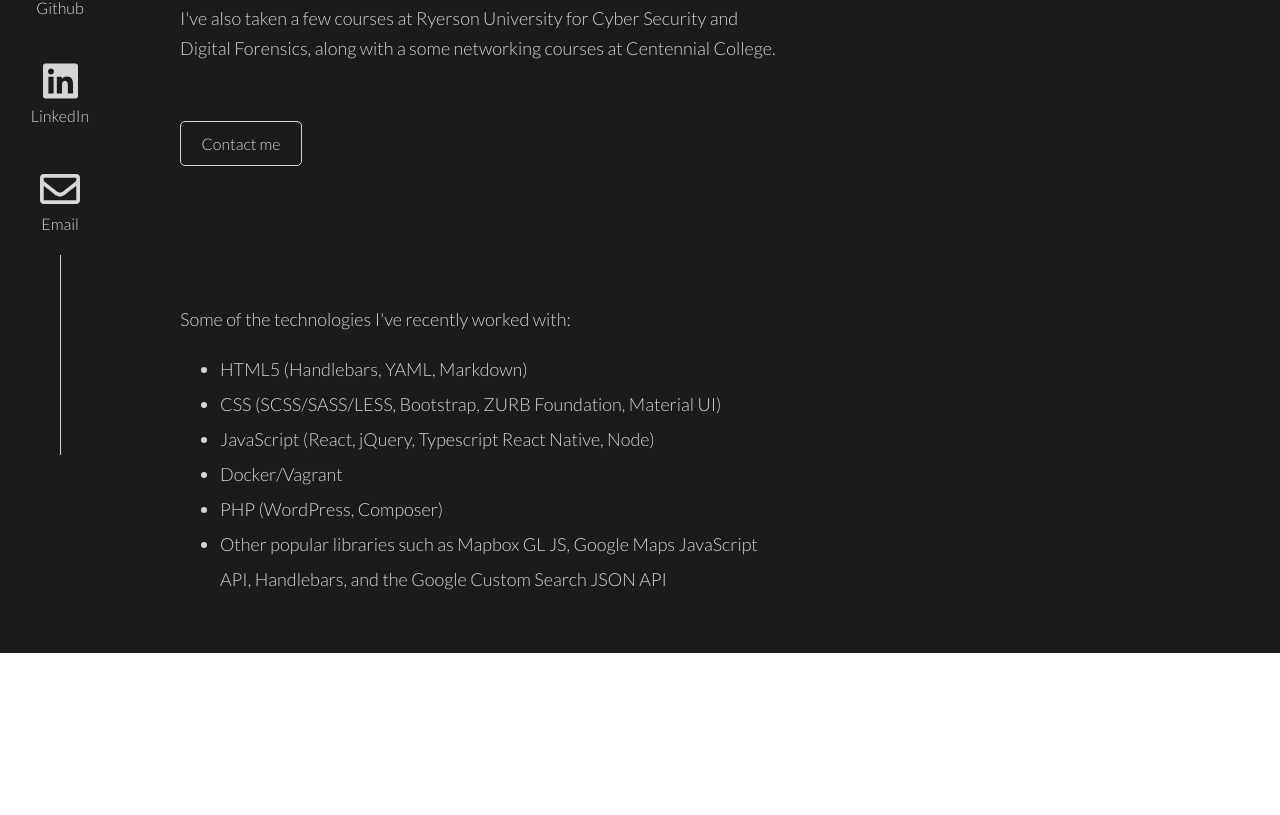
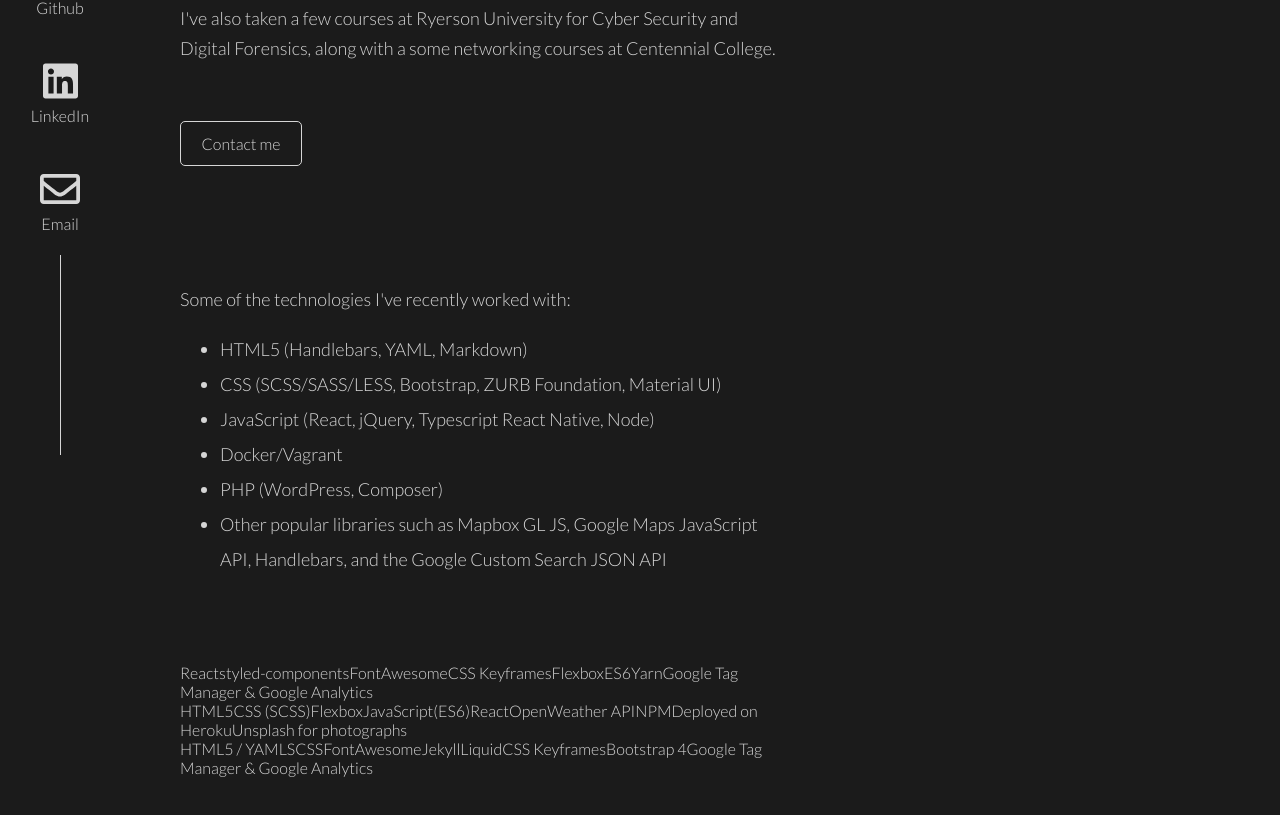
Before and after one commit to gwenevieve/portfolio-v2, a React (Create React App) app: page / in a window 1280 px wide. Shown: the part 345-1160 px from the top of the page. Before the commit the page ends 998 px from the top, so only its background shows below. Built offline with nearby package versions, Linux system fonts and the light colour scheme.

Commit message:
Updated tech list a bit, styling

```diff
--- a/src/App.js
+++ b/src/App.js
@@ -1,6 +1,7 @@
 import Header from "./Components/Header";
 import TechList from "./Components/TechList";
 import Socials from "./Components/Social";
+import ProjectList from "./Components/ProjectList";
 import styled from "styled-components";
 
 function App() {
@@ -9,6 +10,7 @@ function App() {
       <Socials />
       <Header />
       <TechList />
+      <ProjectList />
     </Container>
   );
 }
--- a/src/Components/Button.jsx
+++ b/src/Components/Button.jsx
@@ -1,7 +1,7 @@
 import styled from "styled-components";
 import { FontAwesomeIcon } from "@fortawesome/react-fontawesome";
 
-const Button = ({ title, link, icon, handleClick }) => {
+const Button = ({ title, link, aria, icon, handleClick }) => {
   return (
     <>
       {icon ? (
--- a/src/Components/Header.jsx
+++ b/src/Components/Header.jsx
@@ -39,7 +39,7 @@ const Blinking = keyframes`
 `;
 
 const HeaderContainer = styled.header`
-  padding: 60px 180px 40px;
+  padding: 60px 180px 30px;
   width: 600px;
 
   h1 {
--- a/src/Components/Lists.json
+++ b/src/Components/Lists.json
@@ -18,7 +18,8 @@
         "CSS Keyframes",
         "Flexbox",
         "ES6",
-        "Yarn"
+        "Yarn",
+        "Google Tag Manager & Google Analytics"
       ],
       "Github": ""
     },
@@ -30,7 +31,7 @@
     },
     {
       "name": "React Social Card Components",
-      "desc": "",
+      "desc": "Some 'social' card components commonly seen around the web, built in React. Includes avatars, sliders, and a list! Recently converted from class based components to hook based components.",
       "techUsed": [
         "HTML5",
         "CSS (SCSS)",
@@ -60,7 +61,8 @@
         "Jekyll",
         "Liquid",
         "CSS Keyframes",
-        "Bootstrap 4"
+        "Bootstrap 4",
+        "Google Tag Manager & Google Analytics"
       ],
       "Github": ""
     }
--- a/src/Components/ProjectList.jsx
+++ b/src/Components/ProjectList.jsx
@@ -1,14 +1,13 @@
+import Lists from "./Lists";
 import Button from "./Button";
 import styled from "styled-components";
 
-const Project = ({ title, desc }) => {
+const ProjectList = () => {
   return (
     <ProjectContainer>
-      <h3>{title}</h3>
-      <p>{desc}</p>
-
-      <Button title="Github link" />
-      <Button title="Live link" />
+      {Lists.projects.map((element, i) => {
+        return <Project key={i}>{element.techUsed}</Project>;
+      })}
     </ProjectContainer>
   );
 };
@@ -18,4 +17,6 @@ const ProjectContainer = styled.main`
   width: 600px;
 `;
 
-export { Project };
+const Project = styled.div``;
+
+export default ProjectList;
--- a/src/Components/Social.jsx
+++ b/src/Components/Social.jsx
@@ -9,9 +9,8 @@ const SocialLinks = ({ handleClick }) => {
       <Button
         title="Github"
         icon={faGithub}
-        link="https://github.com/gwenevieve">
-        {" "}
-      </Button>
+        link="https://github.com/gwenevieve"
+      />
       <Button
         title="LinkedIn"
         icon={faLinkedin}
--- a/src/Components/TechList.jsx
+++ b/src/Components/TechList.jsx
@@ -15,7 +15,7 @@ const TechList = () => {
 };
 
 const Techs = styled.div`
-  padding: 40px 180px;
+  padding: 30px 180px;
   width: 600px;
 
   ul {
```
Also changed, not shown: public/manifest.json, 1 other file (tests, documents, lock files or other folders).
